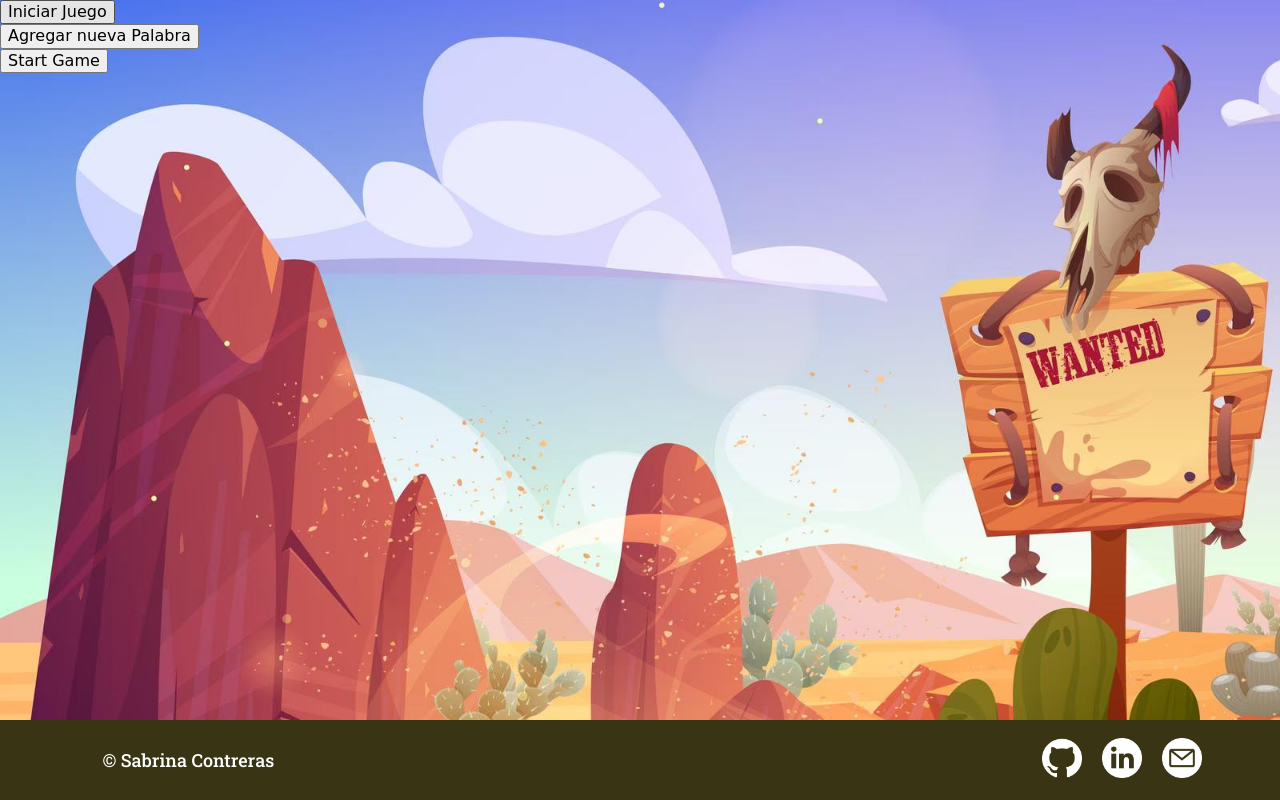
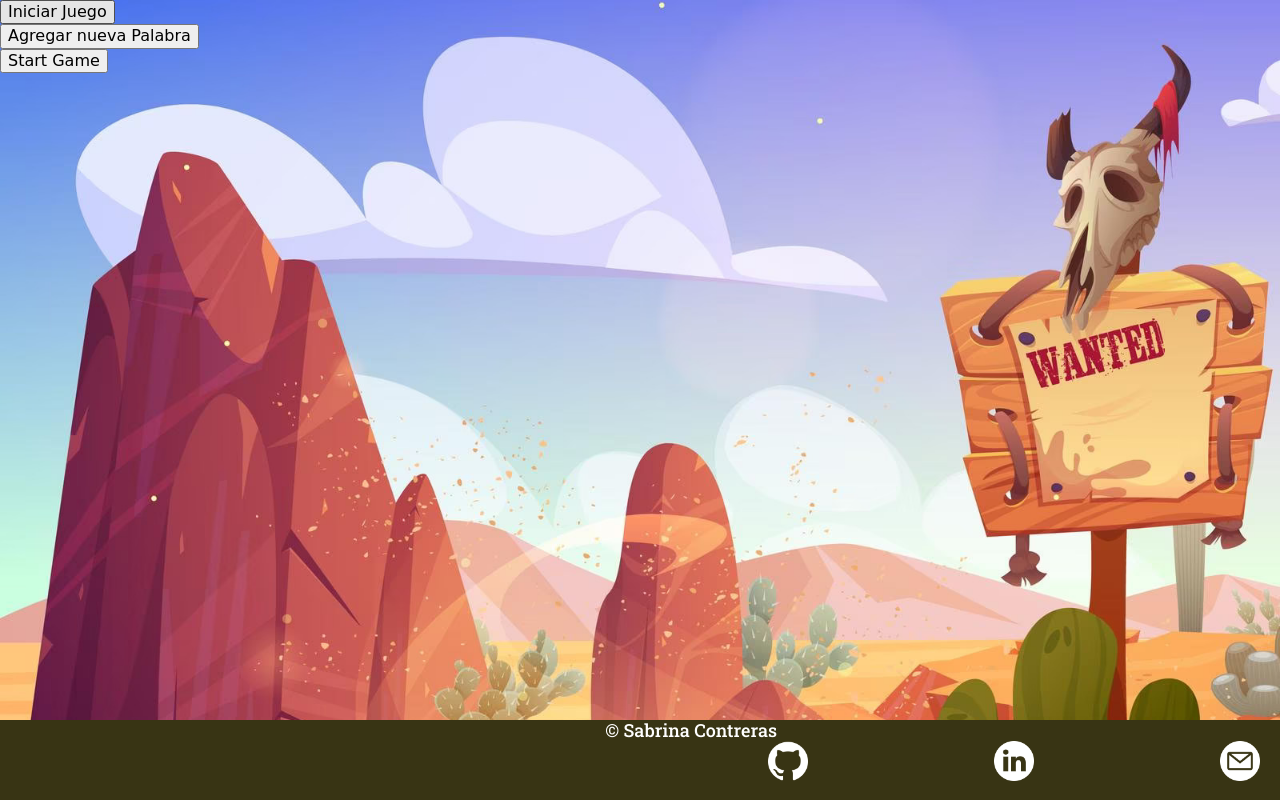
Before and after one commit to SABRIS13/Juego-Ahorcado-Challenge, a plain HTML site: page index.html in a window 1280 px wide. Drawn offline with Linux system fonts and the light colour scheme; a web font is replaced by a local one.

Commit message:
Corrgiendo footer

```diff
--- a/css/styles.css
+++ b/css/styles.css
@@ -29,7 +29,8 @@ footer{
     width:100%;
     bottom:0;
     left:0;
-    display: flex;
+    display: block;
+    flex-wrap: nowrap;
     align-items: center;
 }
 
```
